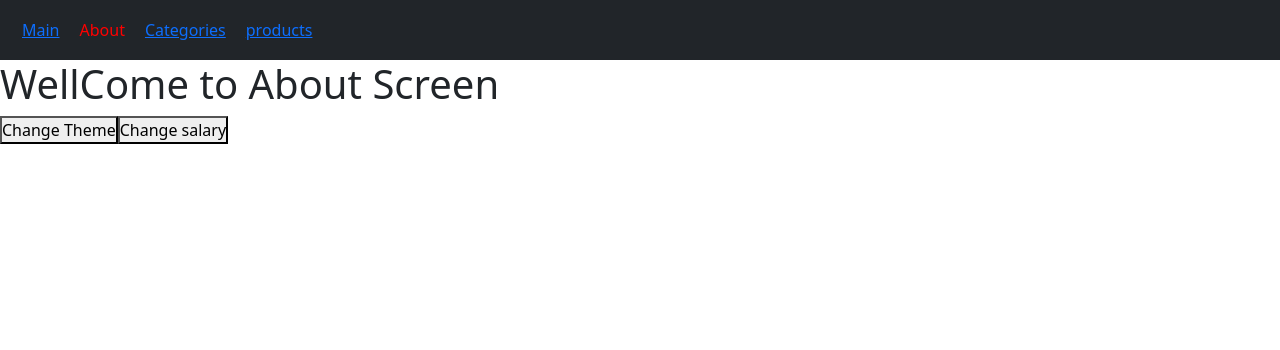
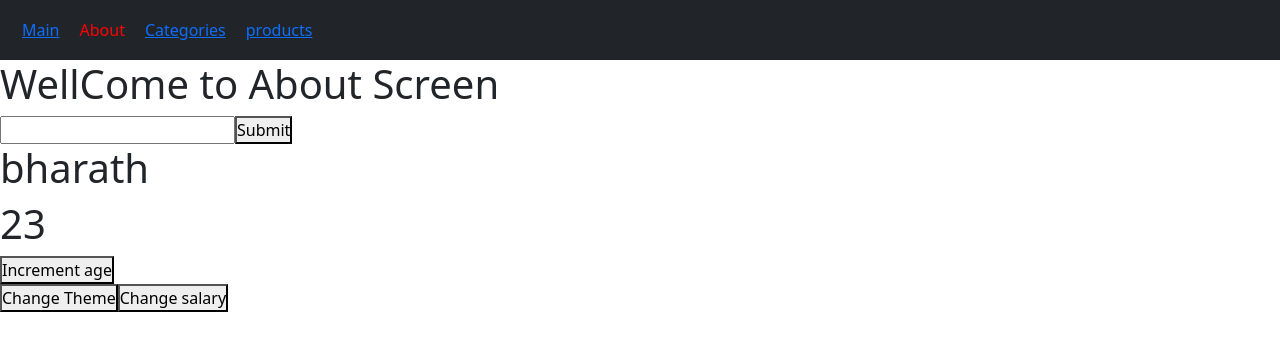
Before and after one commit to yeligandla1208/first-vite-app, a React (Vite) app: page /about in a window 1280 px wide. Shown: the top 350 px of the page. Built offline with nearby package versions, Linux system fonts and the light colour scheme.

Commit message:
useReducer

```diff
--- /dev/null
+++ b/src/components/hooks/useReducer/useReducer.jsx
@@ -0,0 +1,76 @@
+import React, { useState } from 'react'
+import { useReducer } from 'react'
+
+
+
+
+
+const reducer =(state, action)=>{
+    switch(action.type){
+        case "INCREMENT_AGE":
+        return{...state,age:state.age+1}
+        case "CHANGE_NAME":
+        return{...state,username:action.payload}
+        default:
+            return state
+    }
+
+
+}
+
+function UseReducerExample() {
+
+    const intialState = {
+        username:"bharath",
+        age: 23,
+        todos: ["work up at 8am"],
+        homeAdress:{
+
+        }
+    }
+
+    const [currentState, dispatch] =useReducer(reducer, intialState)
+    const [name,setName] = useState("")
+
+    const nameHandler=(event)=>{
+        setName(event.target.value)
+    }
+    const onSbmit=()=>{
+        if(name){
+
+            dispatch({
+                type:"CHANGE_NAME",
+                payload:name
+            })
+        }
+
+    }
+
+    const incrementAgeHandler=()=>{
+        dispatch({
+            type:"INCREMENT_AGE",
+            payload:1
+        })
+    }
+
+  return (
+    <div>
+
+           <input type="text" value={name} onChange={nameHandler}/>
+           <button onClick={onSbmit}>Submit</button>
+
+
+        <h1>{currentState.username}</h1>
+        <h1>{currentState.age}</h1>
+        <button onClick={incrementAgeHandler}>Increment age</button>
+
+        {
+            currentState.todos.map(eachTodo=>{
+                <h4>{eachTodo}</h4>
+            })
+        }
+    </div>
+  )
+}
+
+export default UseReducerExample
--- a/src/screens/about-screens.jsx
+++ b/src/screens/about-screens.jsx
@@ -2,6 +2,7 @@
 
 import { useContext } from "react";
 import { UserDetails } from "../navigations/navigation-static";
+import UseReducerExample from "../components/hooks/useReducer/useReducer";
 
 
 
@@ -25,6 +26,7 @@ const AboutScreen = () => {
         <>
         {/* <NavBar/> */}
         <h1>WellCome to About Screen</h1>
+        <UseReducerExample/>
         <button onClick={changeTheme} >Change Theme </button>
         <button onClick={salaryHandler}>Change salary</button>
         </>
```
